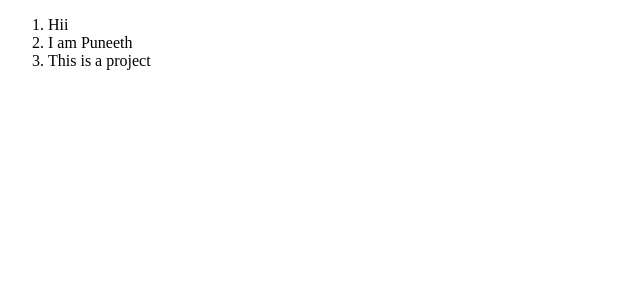
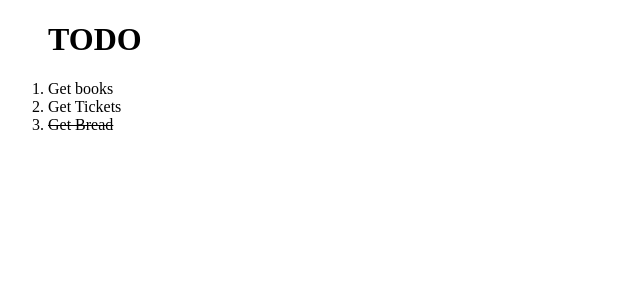
Before and after one commit to puneethx/TODO-WebApp, a SvelteKit app: page / in a window 1280 px wide. Shown: the top 300 px of the page, without its empty margins (0-640 px from the left). Built offline with nearby package versions, Linux system fonts and the light colour scheme.

Commit message:
Line Through

```diff
--- a/src/routes/+page.svelte
+++ b/src/routes/+page.svelte
@@ -1,8 +1,19 @@
 <script>
-    let Todos = ["Hii","I am Puneeth","This is a project"]
+    let todos = [
+        {task:"Get books", isComplete: false, createdAt :"2021-08-06"},
+        {task:"Get Tickets", isComplete: false, createdAt :"2021-08-06"},
+        {task:"Get Bread", isComplete: true, createdAt :"2021-07-06"},
+        ]
 </script>
 <ol>
-    {#each Todos as Todo}
-    <li>{Todo}</li>
+    <h1>TODO</h1>
+    {#each todos as todo}
+    <li class:complete={todo.isComplete}>{todo.task}</li>
     {/each}
 </ol>
+
+<style>
+    .complete{
+        text-decoration: line-through;
+    }
+</style>
```
